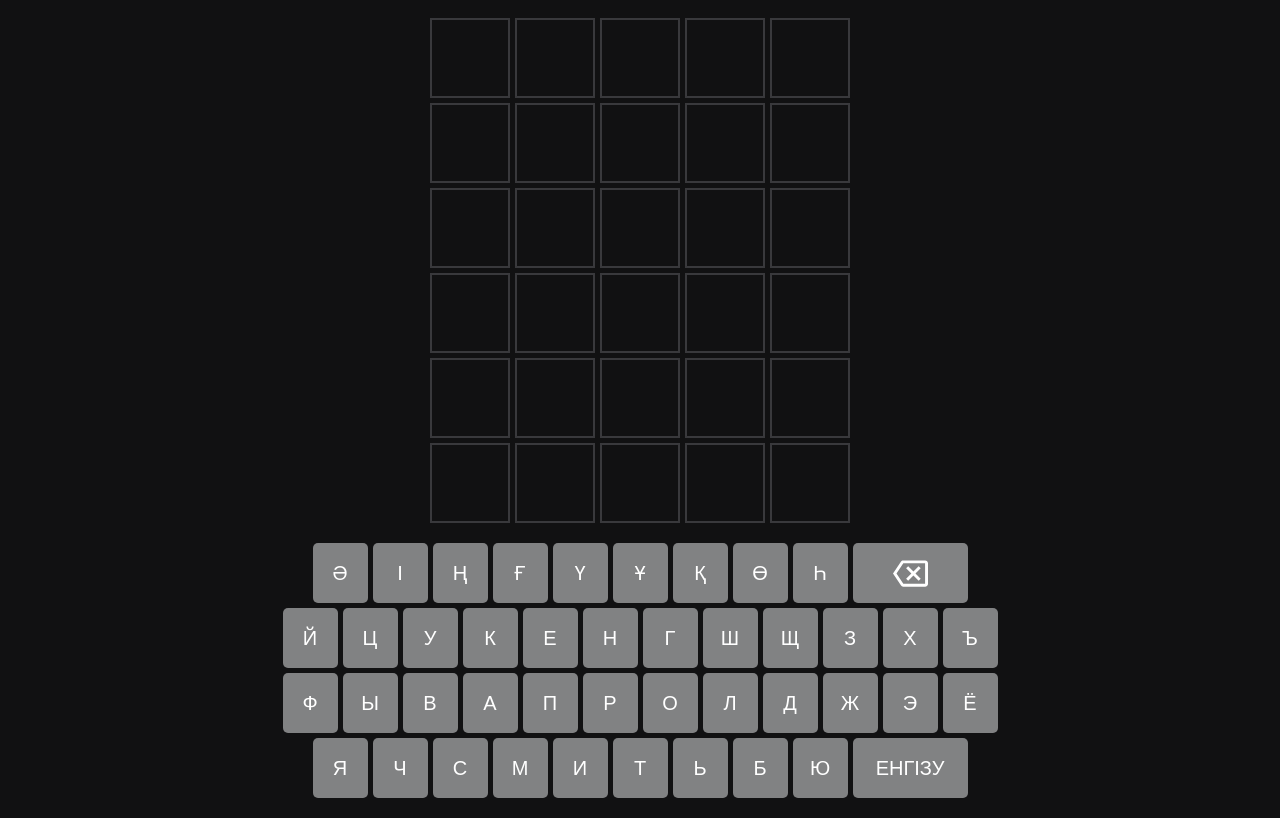
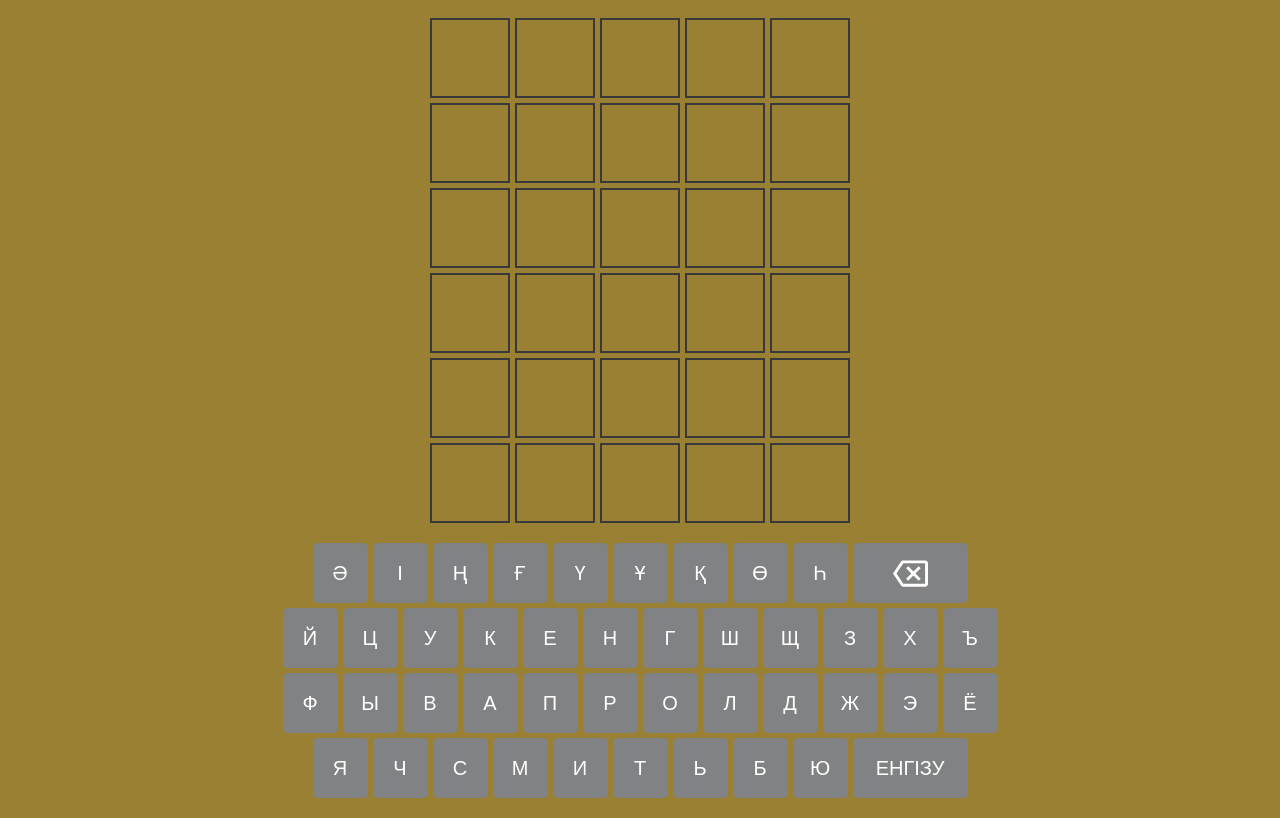
Before and after one commit to sulubay/sosdll, a plain HTML site: page index.html in a window 1280 px wide. Shown: the part 112-930 px from the top of the page. Drawn offline with Linux system fonts and the light colour scheme.

Commit message:
Update styles.css

```diff
--- a/styles.css
+++ b/styles.css
@@ -4,7 +4,7 @@
 }
 
 body {
-    background-color: hsl(240, 3%, 7%);
+    background-color: hsl(45, 50%, 40%);
     display: flex;
     flex-direction: column;
     min-height: 100vh;
@@ -32,6 +32,7 @@ nav{
 .rules{
     cursor: pointer;
 }
+
 .close{
     float: right;
     cursor: pointer;
```
